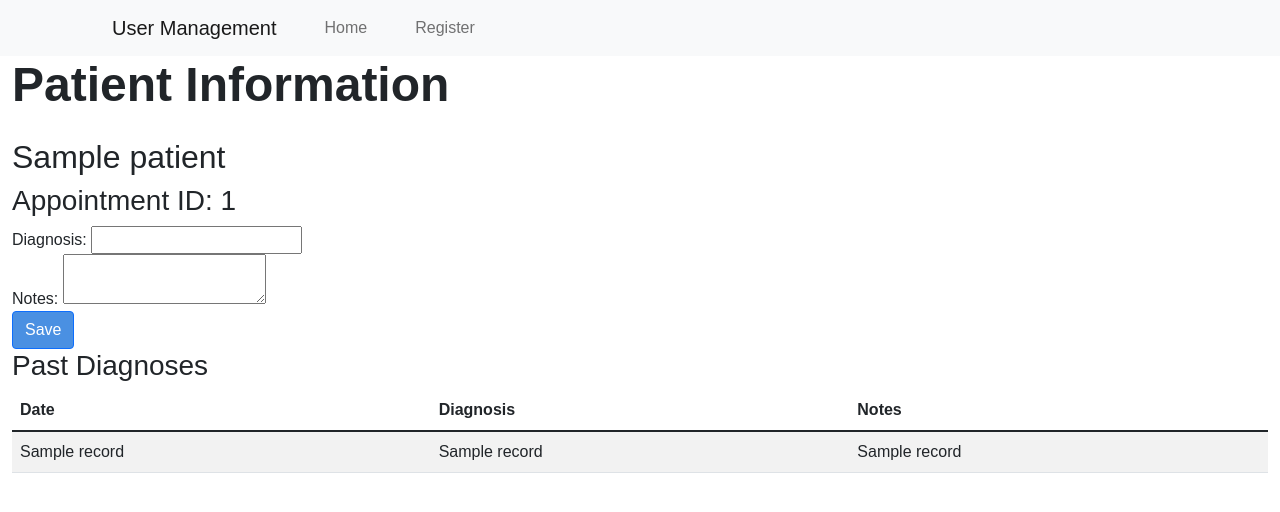
After one commit to glenngx/INF2003-P2-Group15, a Flask app: template templates/view_patient.html in a window 1280 px wide. The commit adds this page. Shown: the top 512 px of the page. Run offline with Flask 3, Linux system fonts and the light colour scheme; the template is opened without the code that fills it: most values are stand-ins (such as "Sample title", 1, 10 or a date in 2020).

Commit message:
Update to manage appointment

```diff
--- a/app.py
+++ b/app.py
@@ -439,5 +439,62 @@ def medications():
         flash('Please login to view the list of medications.')
         return redirect(url_for('login'))
 
+from datetime import datetime, timedelta
+
+@app.route('/manage_appointment')
+def manage_appointment():
+    if 'is_staff' in session and session['is_staff'] == 1:
+        connection = get_db_connection()
+        cursor = connection.cursor()
+
+        # Calculate the date range for the next 7 days
+        start_date = datetime.now()
+        end_date = start_date + timedelta(days=7)
+
+        # Fetch appointments in the next 7 days
+        cursor.execute("""
+            SELECT * FROM Appointments
+            WHERE ApptDate BETWEEN %s AND %s
+        """, (start_date.date(), end_date.date()))
+        appointments = cursor.fetchall()
+
+        cursor.close()
+        connection.close()
+        return render_template('manage_appointment.html', appointments=appointments)
+    else:
+        flash('Please login or create a new account to access our services.')
+
+@app.route('/view_patient/<int:patient_id>/<int:appt_id>', methods=['GET', 'POST'])
+def view_patient(patient_id, appt_id):
+    connection = get_db_connection()
+    cursor = connection.cursor()
+
+    if request.method == 'POST':
+        # Save the diagnosis and notes
+        diagnosis = request.form['diagnosis']
+        notes = request.form['notes']
+        date = datetime.now()
+
+        # Insert into PatientHistory
+        cursor.execute("""
+            INSERT INTO PatientHistory (PatientID, ApptID, diagnosis, notes, date)
+            VALUES (%s, %s, %s, %s, %s)
+        """, (patient_id, appt_id, diagnosis, notes, date))
+
+        connection.commit()
+        flash('Patient history updated successfully!', 'success')
+
+    # Fetch patient information
+    cursor.execute("SELECT * FROM Patients WHERE PatientID = %s", (patient_id,))
+    patient_info = cursor.fetchone()
+
+    # Fetch patient's past diagnoses
+    cursor.execute("SELECT * FROM PatientHistory WHERE PatientID = %s", (patient_id,))
+    patient_history = cursor.fetchall()
+
+    cursor.close()
+    connection.close()
+    return render_template('view_patient.html', patient=patient_info, history=patient_history, appt_id=appt_id)
+
 if __name__ == '__main__':
     app.run(debug=True)
--- a/templates/manage_appointment.html
+++ b/templates/manage_appointment.html
@@ -34,6 +34,8 @@
             <td>{{ appointment[3] }}</td>  <!-- ApptTime -->
             <td>{{ appointment[4] }}</td>  <!-- AppStatus -->
             <td>{{ appointment[5] }}</td>  <!-- AppReason -->
+            <td><a href="{{ url_for('view_patient', patient_id=appointment[1], appt_id=appointment[0]) }}" class="btn btn-primary">View
+                Patient</a></td>
             <td><a href="" class="btn btn-primary">Edit Appointment</a></td>
         </tr>
         {% endfor %}
--- /dev/null
+++ b/templates/view_patient.html
@@ -0,0 +1,43 @@
+{% extends 'base.html' %}
+
+{% block content %}
+<h1>Patient Information</h1>
+
+{% if patient %}
+    <h2>{{ patient[2] }} </h2> <!-- You can modify indices based on your database schema -->
+    <h3>Appointment ID: {{ appt_id }}</h3>
+    <form method="POST">
+        <div>
+            <label for="diagnosis">Diagnosis:</label>
+            <input type="text" name="diagnosis" id="diagnosis" required>
+        </div>
+        <div>
+            <label for="notes">Notes:</label>
+            <textarea name="notes" id="notes" required></textarea>
+        </div>
+        <button type="submit" class="btn btn-primary">Save</button>
+    </form>
+
+    <h3>Past Diagnoses</h3>
+    <table class="table table-striped">
+        <thead>
+            <tr>
+                <th>Date</th>
+                <th>Diagnosis</th>
+                <th>Notes</th>
+            </tr>
+        </thead>
+        <tbody>
+            {% for record in history %}
+            <tr>
+                <td>{{ record[5] }}</td> <!-- Assuming index 4 corresponds to date -->
+                <td>{{ record[3] }}</td> <!-- Assuming index 3 corresponds to diagnosis -->
+                <td>{{ record[4] }}</td> <!-- Assuming index 2 corresponds to notes -->
+            </tr>
+            {% endfor %}
+        </tbody>
+    </table>
+{% else %}
+    <p>Patient not found.</p>
+{% endif %}
+{% endblock %}
```
